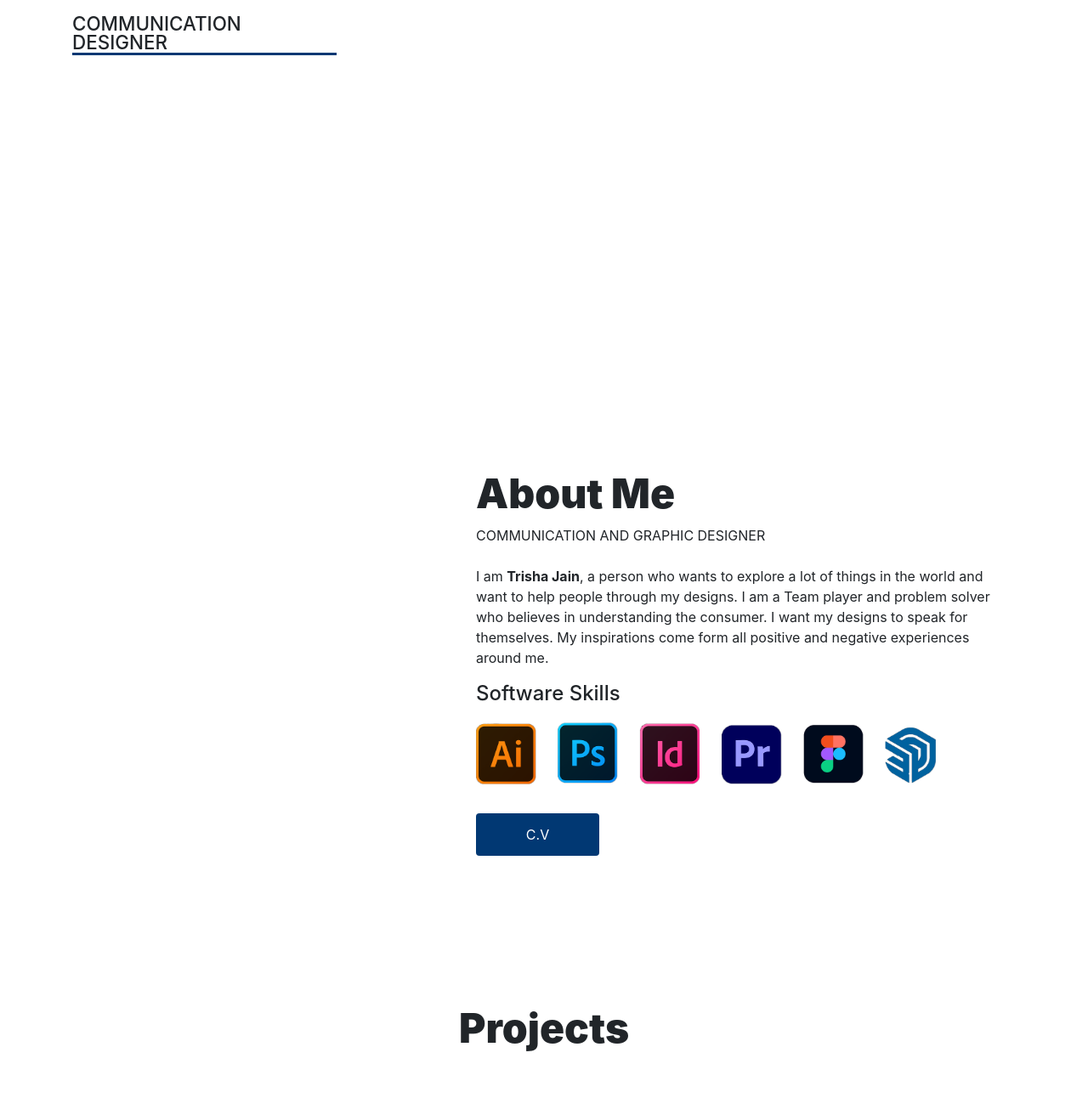
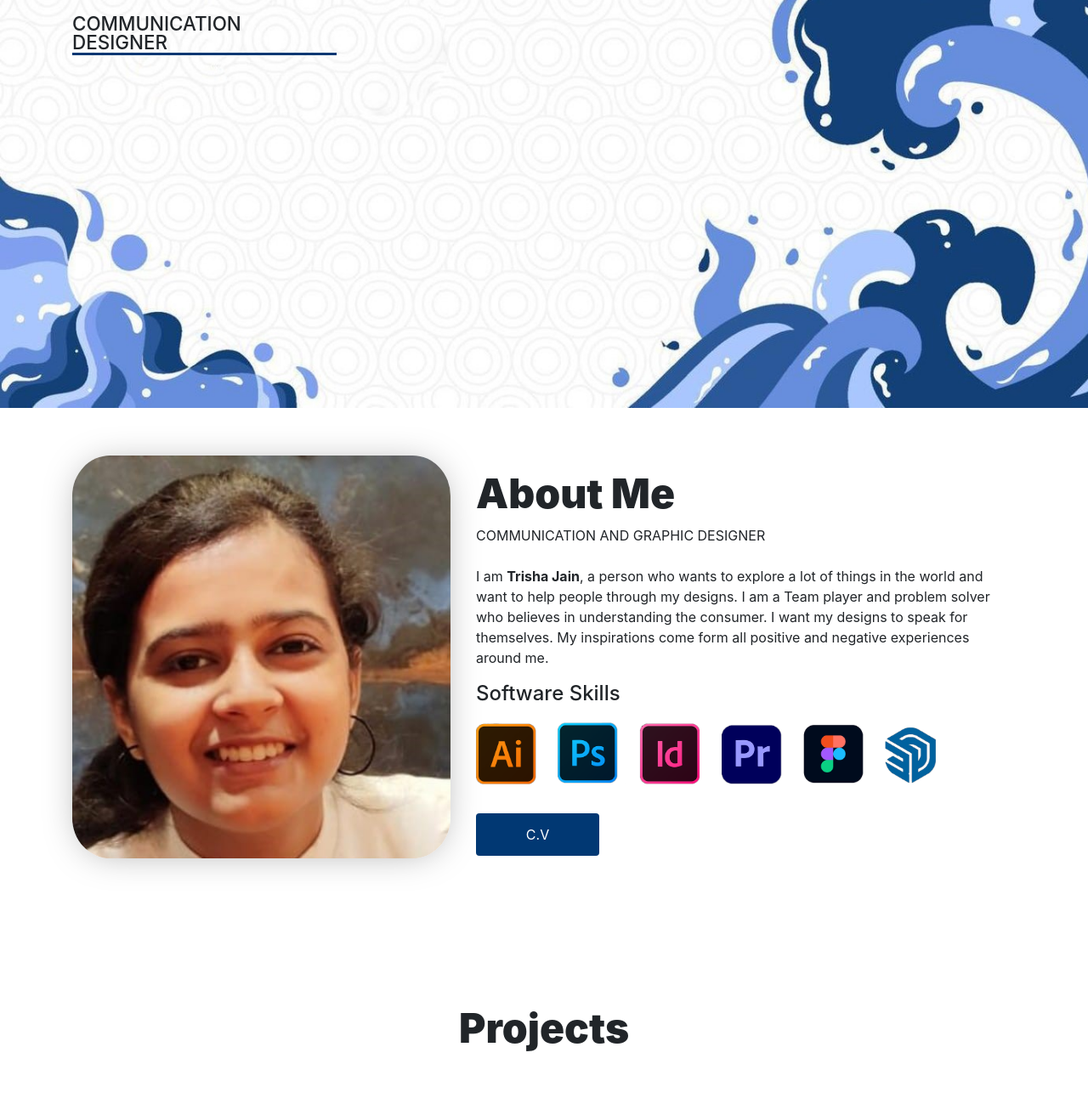
Before and after one commit to Trisha061104/Portfolio, a plain HTML site: page index.html in a window 1280 px wide. Shown: the part 320-1612 px from the top of the page at 85% size. Drawn offline with nearby package versions, Linux system fonts and the light colour scheme; grey boxes are pictures that could not be loaded.

Commit message:
did some changes

```diff
--- a/index.html
+++ b/index.html
@@ -52,7 +52,7 @@
         <div class="container pt-5">
           <div class="row">
             <div class="col-lg-5">
-              <img src="./WhatsApp Image 2023-09-04 at 23.15.27.jpg" class="img-fluid" alt="" style="border-radius: 10%;  -webkit-box-shadow: 0px 2px 43px -10px rgba(0,0,0,0.36);
+              <img src="./my photo.jpg" class="img-fluid" alt="" style="border-radius: 10%;  -webkit-box-shadow: 0px 2px 43px -10px rgba(0,0,0,0.36);
               -moz-box-shadow: 0px 2px 43px -10px rgba(0,0,0,0.36);
               box-shadow: 0px 2px 43px -10px rgba(0,0,0,0.36);">
             </div>
--- a/style.css
+++ b/style.css
@@ -29,7 +29,7 @@
 /*main section*/
 
 .main{
-    background: url(./waves\ bg.jpg)no-repeat;
+    background: url(./waves.jpg)no-repeat;
     background-size: cover;
     width: 100%;
     height: 100vh;
```
Also changed, not shown: my photo.jpg (added), waves.jpg (added).
